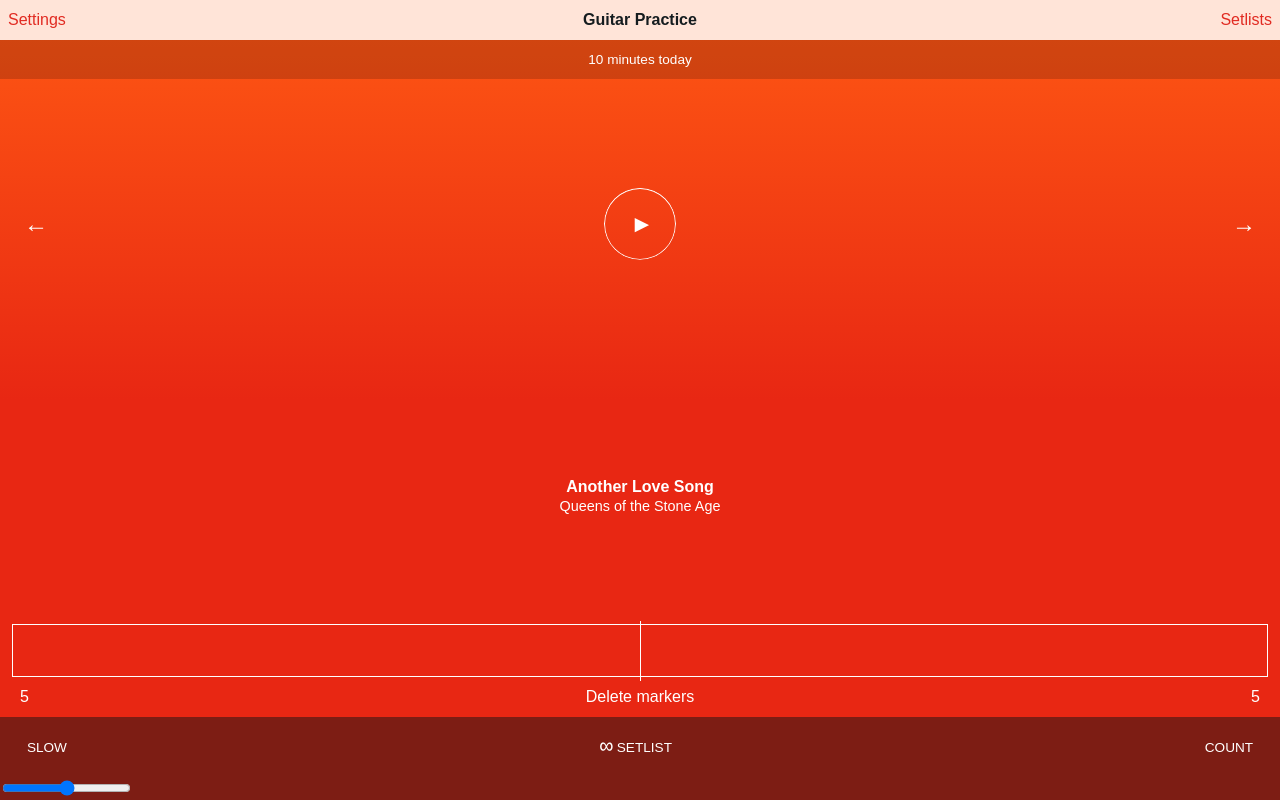
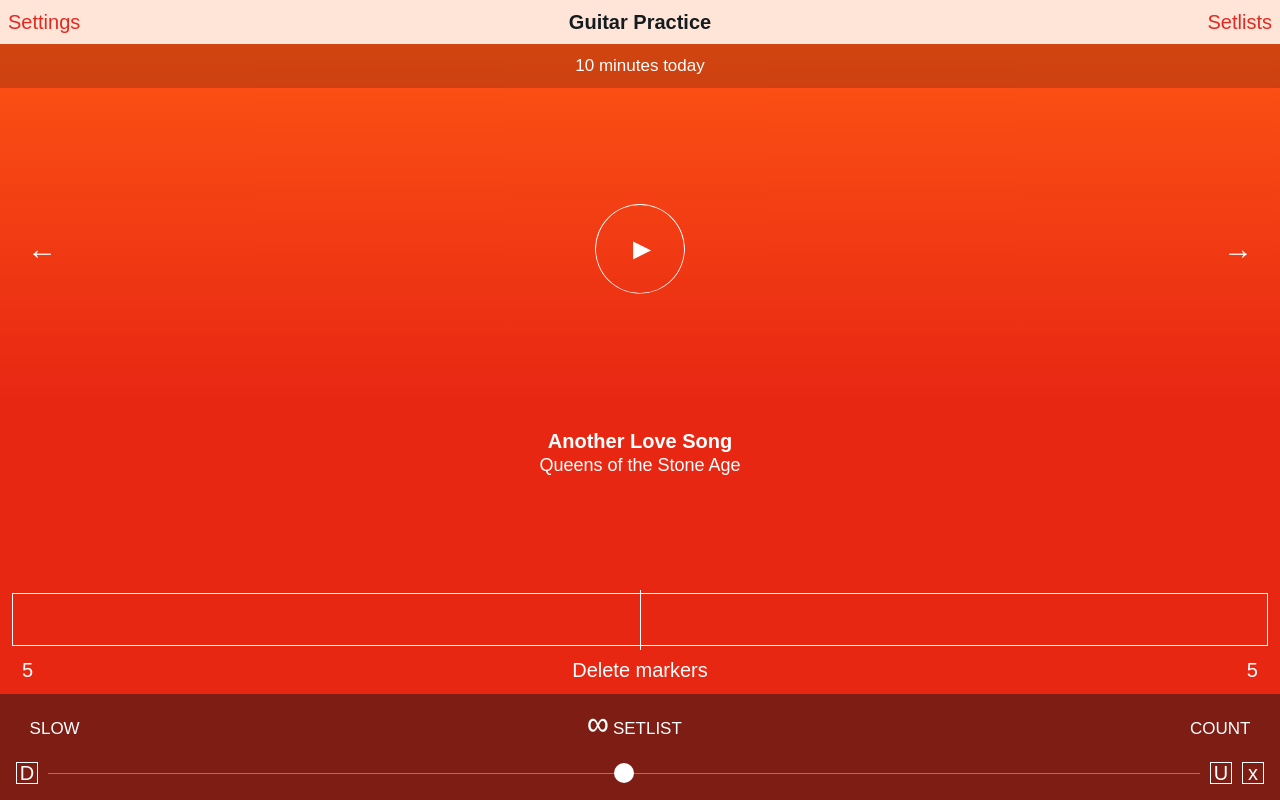
Before and after one commit to BackupBroom/sample-flex-page, a website: page src/index.html in a window 1280 px wide. Drawn offline with nearby package versions, Linux system fonts and the light colour scheme; files that its build step writes are made by us from their sources.

Commit message:
add volume slider, adjust font size

```diff
--- a/src/index.html
+++ b/src/index.html
@@ -58,7 +58,10 @@
 				</label>
 			</div>
 			<div class="volume-slider">
+				<span>D</span>
 				<input type="range" name="">
+				<span>U</span>
+				<span>x</span>
 			</div>
 		</div>
 
--- a/src/scss/main.scss
+++ b/src/scss/main.scss
@@ -10,6 +10,7 @@
 	background-repeat: no-repeat;
 	color: #fff;
 	font-family: sans-serif;
+	font-size: 18px;
 }
 
 .page {
--- a/src/scss/molecules/_playback-controls.scss
+++ b/src/scss/molecules/_playback-controls.scss
@@ -16,7 +16,6 @@
 %playback-controls-secondary {
 	display: flex;
 	justify-content: space-between;
-	padding: 1rem;
 
 	.symbol-infinity {
 		font-size: 2em;
--- /dev/null
+++ b/src/scss/molecules/_volume-slider.scss
@@ -0,0 +1,49 @@
+%volume-slider {
+	display: flex;
+	align-items: center;
+
+	span + input[type=range],
+	input[type=range] + span,
+	span + span {
+		margin-left: 0.5em;
+	}
+
+	span {
+		height: 1em;
+		width: 1em;
+		border: 1px solid #fff;
+		line-height: 1;
+		flex-grow: 0;
+		flex-shrink: 0;
+		text-align: center;
+	}
+
+	input[type=range] {
+		-webkit-appearance: none;
+		background-color: rgba(255, 255, 255, 0.35);
+		flex-grow: 1;
+		flex-shrink: 1;
+		margin: 0;
+		padding: 0;
+		border: 0;
+		display: block;
+		font-size: inherit;
+	}
+	input[type=range]:focus {
+		outline: none;
+	}
+	input[type=range]::-webkit-slider-runnable-track {
+		width: 100%;
+		height: 1px;
+		cursor: pointer;
+	}
+	input[type=range]::-webkit-slider-thumb {
+		-webkit-appearance: none;
+		width: 1em;
+		height: 1em;
+		border-radius: 100%;
+		margin-top: -0.5em;
+		background-color: #FFFFFF;
+		cursor: pointer;
+	}
+}
--- a/src/scss/organisms/_playback-settings.scss
+++ b/src/scss/organisms/_playback-settings.scss
@@ -1,3 +1,8 @@
 %playback-settings {
+	padding: 1rem;
 	background-color: rgba(21, 21, 23, 0.5);
+
+	.playback-controls + .volume-slider {
+		margin-top: 0.75em;
+	}
 }
--- a/src/scss/pages/_guitar-practice.scss
+++ b/src/scss/pages/_guitar-practice.scss
@@ -24,4 +24,13 @@
 		justify-content: space-around;
 	}
 
+	@media all and (min-width: 25.875rem) {
+		font-size: 20px;
+
+		.grow-container {
+			padding-top: 3rem;
+			padding-bottom: 3rem;
+		}
+	}
+
 }
--- a/src/scss/templates/_training-view.scss
+++ b/src/scss/templates/_training-view.scss
@@ -1,6 +1,7 @@
 @import 'molecules/playback-controls';
 @import 'molecules/track-details';
 @import 'molecules/track-navigation';
+@import 'molecules/volume-slider';
 @import 'organisms/playback-settings';
 
 .playback-controls-primary {
@@ -28,3 +29,7 @@
 .playback-settings {
 	@extend %playback-settings;
 }
+
+.volume-slider {
+	@extend %volume-slider;
+}
```
